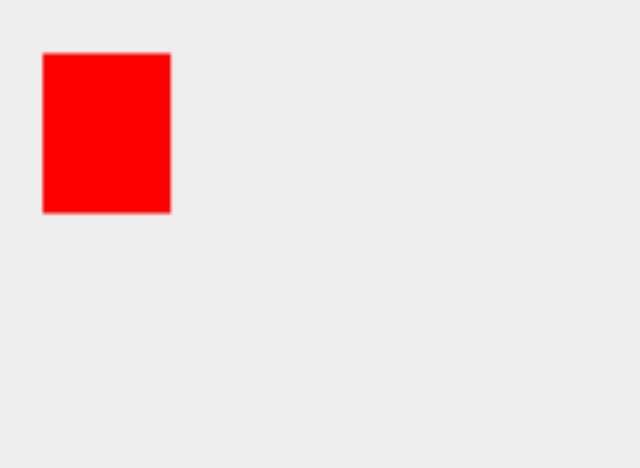
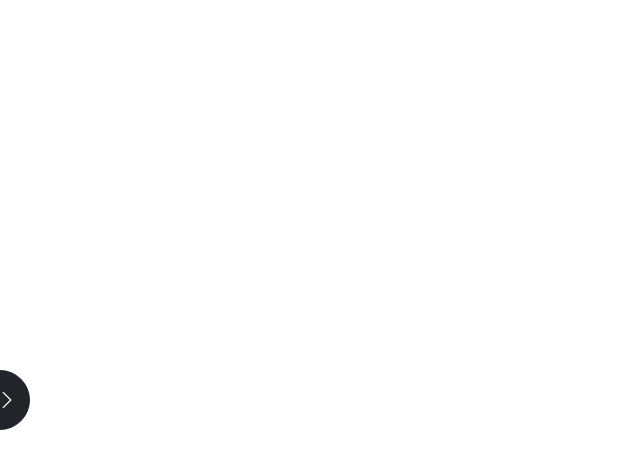
Before and after one commit to Shaddushi/NuitDeLinfo2025, a Vue app in the folder Frontend/: page / in a window 1280 px wide. Shown: the top 468 px of the page, without its empty margins (0-640 px from the left). Built offline with nearby package versions, Linux system fonts and the light colour scheme.

Commit message:
menu navigation

```diff
--- a/Frontend/package.json
+++ b/Frontend/package.json
@@ -12,7 +12,10 @@
     "preview": "vite preview"
   },
   "dependencies": {
+    "bootstrap": "^5.3.8",
+    "bootstrap-icons": "^1.13.1",
     "pinia": "^3.0.4",
+    "sass": "^1.94.2",
     "vue": "^3.5.25"
   },
   "devDependencies": {
--- a/Frontend/src/App.vue
+++ b/Frontend/src/App.vue
@@ -1,11 +1,31 @@
 <script setup>
   import SnakeGame from './components/snake.vue';
+  import Game from './components/Game.vue';
+  import Navigation from "@/components/Navigation.vue";
+  import { createIcons, icons } from 'lucide';
 
-
+  // Caution, this will import all the icons and bundle them.
+  createIcons({ icons });
 </script>
 
 <template>
-  <SnakeGame />
+    <div class="h-100 w-100">
+
+        <Navigation />
+        <SnakeGame v-if="false" />
+
+        <Game />
+
+    </div>
+
 </template>
 
-<style scoped></style>
+<style>
+.center-placement{
+    position: absolute;
+    top: 50%;
+    left: -30px;
+    transform: translateY(-50%);
+}
+
+</style>
--- /dev/null
+++ b/Frontend/src/components/Game.vue
@@ -0,0 +1,13 @@
+<template>
+    <div class="h-100 w-100">
+
+    </div>
+</template>
+
+<script>
+export default {
+    data() {
+        return {}
+    }
+}
+</script>
--- /dev/null
+++ b/Frontend/src/components/Navigation.vue
@@ -0,0 +1,42 @@
+<template>
+    <button
+        class="btn btn-dark text-white center-placement rounded-circle d-flex align-items-center justify-content-end fs-5"
+        style="width: 60px; height: 60px"
+        data-bs-toggle="offcanvas"
+        data-bs-target="#sideMenu">
+        <i class="bi bi-chevron-right" />
+    </button>
+
+    <div class="offcanvas offcanvas-start bg-dark" tabindex="-1" id="sideMenu">
+        <div class="offcanvas-header">
+            <h5 class="offcanvas-title text-white">Navigation</h5>
+            <button type="button" class="btn-close bg-white rounded-circle" data-bs-dismiss="offcanvas"></button>
+        </div>
+
+        <div class="offcanvas-body ">
+            <span class="text-white">
+
+            </span>
+            <ul class="list-unstyled">
+                <li class="py-2">
+                    <a href="#" class="text-decoration-none text-white fs-5">
+                        <i class="bi bi-chevron-right me-2"/> Accueil
+                    </a>
+                </li>
+                <li class="py-2">
+                    <a href="#" class="text-decoration-none text-white fs-5">
+                        <i class="bi bi-chevron-right me-2"/> Jeu
+                    </a>
+                </li>
+            </ul>
+        </div>
+    </div>
+</template>
+
+<script>
+export default {
+    data() {
+        return {}
+    }
+}
+</script>
--- a/Frontend/src/main.js
+++ b/Frontend/src/main.js
@@ -1,6 +1,9 @@
 import { createApp } from 'vue'
 import { createPinia } from 'pinia'
 import App from './App.vue'
+import 'bootstrap'
+import "@/sass/app.scss"
+import 'bootstrap-icons/font/bootstrap-icons.css'
 
 const app = createApp(App)
 
--- /dev/null
+++ b/Frontend/src/sass/app.scss
@@ -0,0 +1,2 @@
+@import "variables";
+@import "bootstrap/scss/bootstrap";
--- /dev/null
+++ b/Frontend/src/sass/variables.scss
@@ -0,0 +1,3 @@
+
+$primary: #65c64c;
+$secondary: #0d6efd;
```
Also changed, not shown: 1 other file (tests, documents, lock files or other folders).
